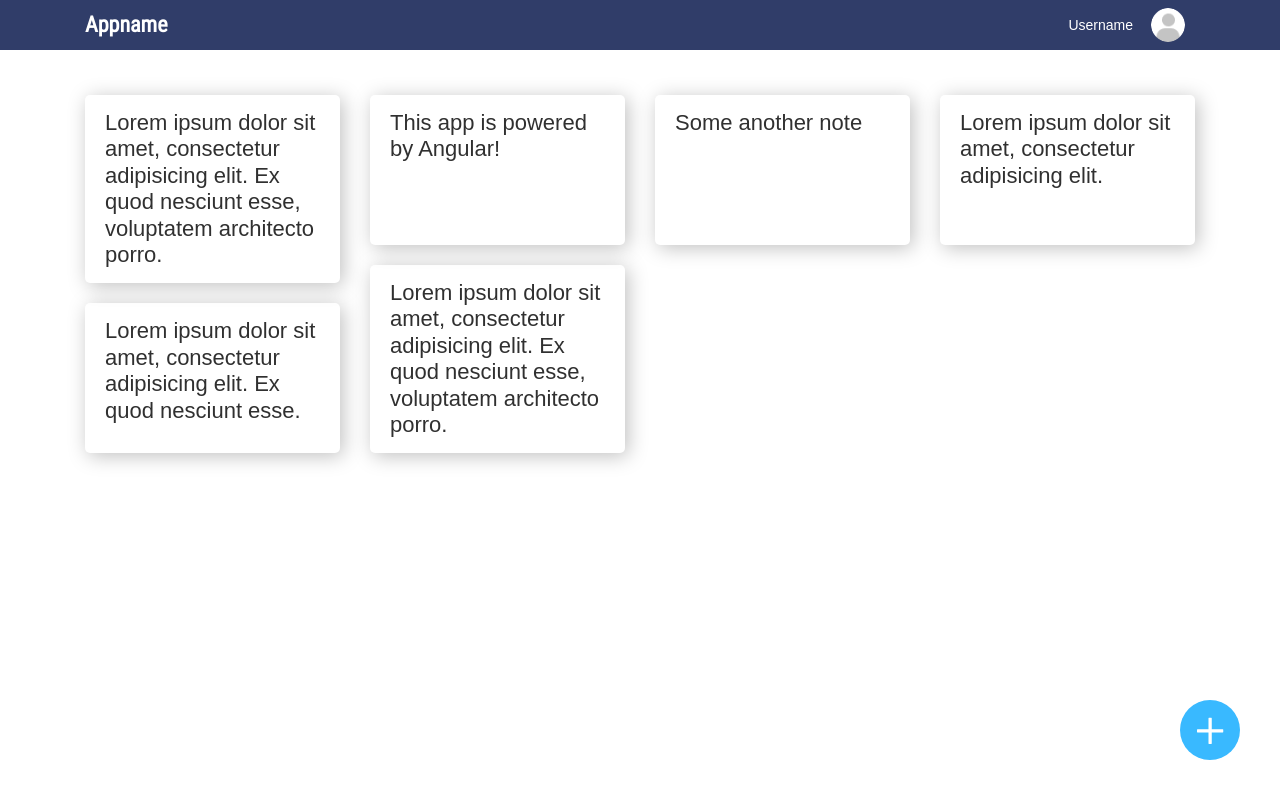
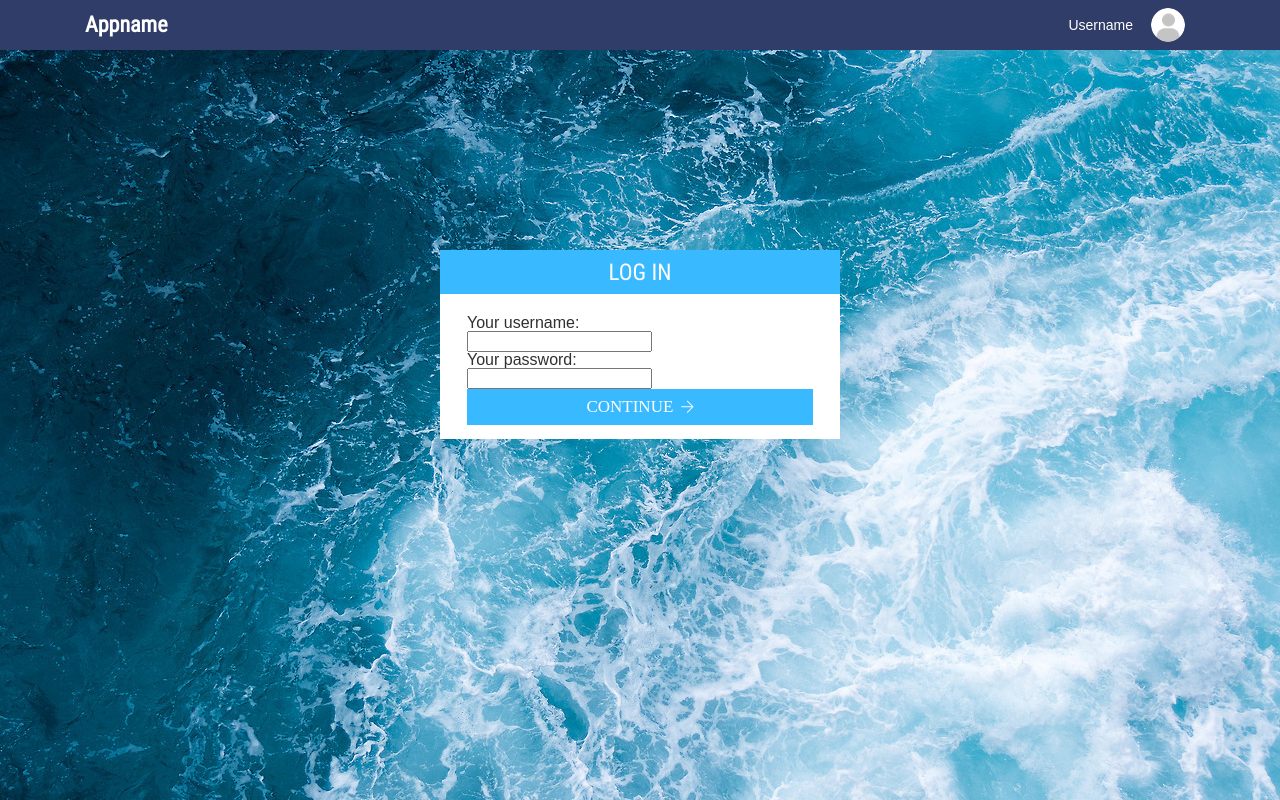
Before and after one commit to nonconformizt/notes, an Angular app: page /auth in a window 1280 px wide. Before the commit this address led to /. Built offline with nearby package versions, Linux system fonts and the light colour scheme; a web font is replaced by a local one.

Commit message:
SignIn module design incomplete

```diff
--- a/src/app/app-routing.module.ts
+++ b/src/app/app-routing.module.ts
@@ -1,7 +1,12 @@
 import { NgModule } from '@angular/core';
 import { Routes, RouterModule } from '@angular/router';
+import { BoardComponent } from './board/board.component';
+import { AuthComponent } from './auth/auth.component';
 
-const routes: Routes = [];
+const routes: Routes = [
+  { path: '', component: BoardComponent },
+  { path: 'auth', component: AuthComponent }
+];
 
 @NgModule({
   imports: [RouterModule.forRoot(routes)],
--- a/src/app/app.component.html
+++ b/src/app/app.component.html
@@ -1,6 +1,4 @@
 
 <app-header></app-header>
 
-<app-board></app-board>
-
 <router-outlet></router-outlet>
--- a/src/app/app.module.ts
+++ b/src/app/app.module.ts
@@ -11,6 +11,8 @@ import { ModalComponent } from './board/modal/modal.component';
 
 import { NotesService } from './board/notes.service';
 import { ModalService } from './board/modal/modal.service';
+import { AuthComponent } from './auth/auth.component';
+import { SignInComponent } from './auth/sign-in/sign-in.component';
 
 @NgModule({
   declarations: [
@@ -19,7 +21,9 @@ import { ModalService } from './board/modal/modal.service';
     BoardComponent,
     NoteComponent,
     AddButtonComponent,
-    ModalComponent
+    ModalComponent,
+    AuthComponent,
+    SignInComponent,
   ],
   imports: [
     BrowserModule,
--- /dev/null
+++ b/src/app/auth/auth.component.css
@@ -0,0 +1,10 @@
+
+.auth-wrapper {
+    position: absolute;
+    top: 50px;
+    left: 0;
+    right: 0;
+    bottom: 0;
+    background: url(/assets/images/waves.jpg) no-repeat center -100px;
+    background-size: cover;
+}
--- /dev/null
+++ b/src/app/auth/auth.component.html
@@ -0,0 +1,3 @@
+<div class="auth-wrapper">
+  <app-sign-in></app-sign-in>
+</div>
--- /dev/null
+++ b/src/app/auth/sign-in/sign-in.component.css
@@ -0,0 +1,52 @@
+.modal__container{
+    position: absolute;
+    top: 200px;
+    left: calc( 50% - 200px );
+    width: 400px;
+    background: #fff;
+    z-index: 4;
+}
+.modal__header{
+    background: #39B9FF;
+    height: 44px;
+    color: #fff;
+    text-align: center;
+    display: flex;
+    align-items: center;
+    justify-content: center;
+    text-transform: uppercase;
+    font: 23px 'Roboto Condensed';
+}
+
+.modal__form {
+    padding: 21px 27px 14px;
+}
+
+.modal-btn {
+    display: inline-flex;
+    align-items: center;
+    justify-content: center;
+    margin: 0 auto;
+    padding: 8px 0;
+    width: 100%;
+    color: #fff;
+    background: #39B9FF;
+    font: 100 17px 'Noto Sans';
+    text-transform: uppercase;
+    transition: 0.2s;
+    cursor: pointer;
+}
+.modal-btn:hover{
+    background: #29A9EF;
+    border-color: #29A9EF;
+}
+.modal-btn i {
+    color: #fff;
+    padding-left: 8px;
+    transition: 0.2s;
+    font-size: 14px;
+}
+
+label, input {
+    display: block;
+}
--- /dev/null
+++ b/src/app/auth/sign-in/sign-in.component.html
@@ -0,0 +1,19 @@
+<div class="modal">
+  <div class="modal__container">
+    <div class="modal__header">Log in</div>
+    <div class="modal__form">
+
+      <div class="form_group">
+        <label for="username" class="signin_label">Your username:</label>
+        <input type="text" name="name" id="username" class="signin_input">
+      </div>
+
+      <div class="form_group">
+        <label for="name" class="signin_label">Your password:</label>
+        <input type="password" name="password" id="password" class="signin_input">
+      </div>
+
+      <button class="modal-btn btn-forward">Continue <i class="fal fa-arrow-right"></i></button>
+    </div>
+  </div>
+</div>
```
Also changed, not shown: src/app/auth/auth.component.ts (added, +10 -0 lines), src/app/auth/sign-in/sign-in.component.ts (added, +10 -0 lines), src/assets/images/waves.jpg (added).
